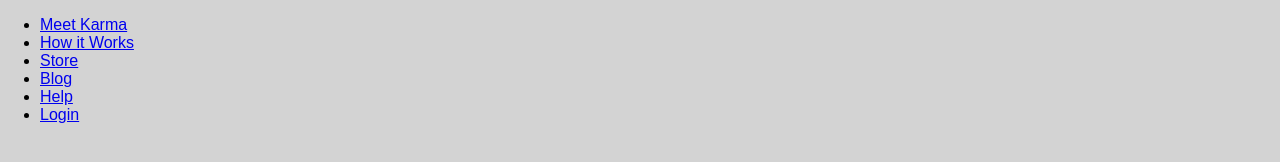
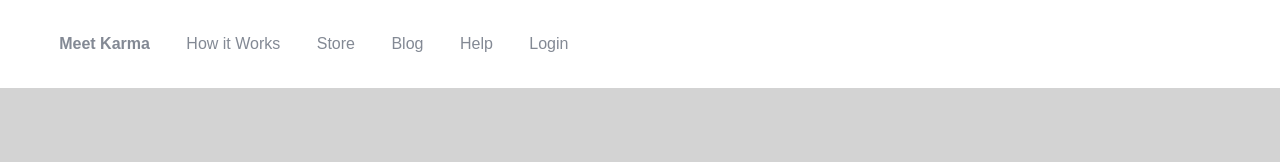
Before and after one commit to yonayen/Startup-Landing-Page-Clone, a plain HTML site: page index.html in a window 1280 px wide. Drawn offline with Linux system fonts and the light colour scheme.

Commit message:
Adding Content and Styling for Navbar - no alignment yet

```diff
--- a/css/style.css
+++ b/css/style.css
@@ -7,3 +7,29 @@ div {
 	border: 1px solid Chocolate;
 }
 /*DELETE THE SECTION ABOVE*/
+
+nav {
+	background-color: #FFF;
+	padding: 1.2em;
+}
+
+ul li {
+	/* For Nav List */
+	list-style-type: none;
+	display: inline;
+
+}
+
+a:hover:not(.active) {
+	color: #4C5058;
+}
+
+a {
+	text-decoration: none;
+	padding-right: 2em;
+	color: #838994;
+}
+
+.active {
+	font-weight: bold;
+}
--- a/index.html
+++ b/index.html
@@ -10,7 +10,7 @@
 	<nav>
 
 		<ul>
-			<li><a href="#">Meet Karma</a></li>
+			<li><a class="active" href="#">Meet Karma</a></li>
 			<li><a href="#">How it Works</a></li>
 			<li><a href="#">Store</a></li>
 			<li><a href="#">Blog</a></li>
```
